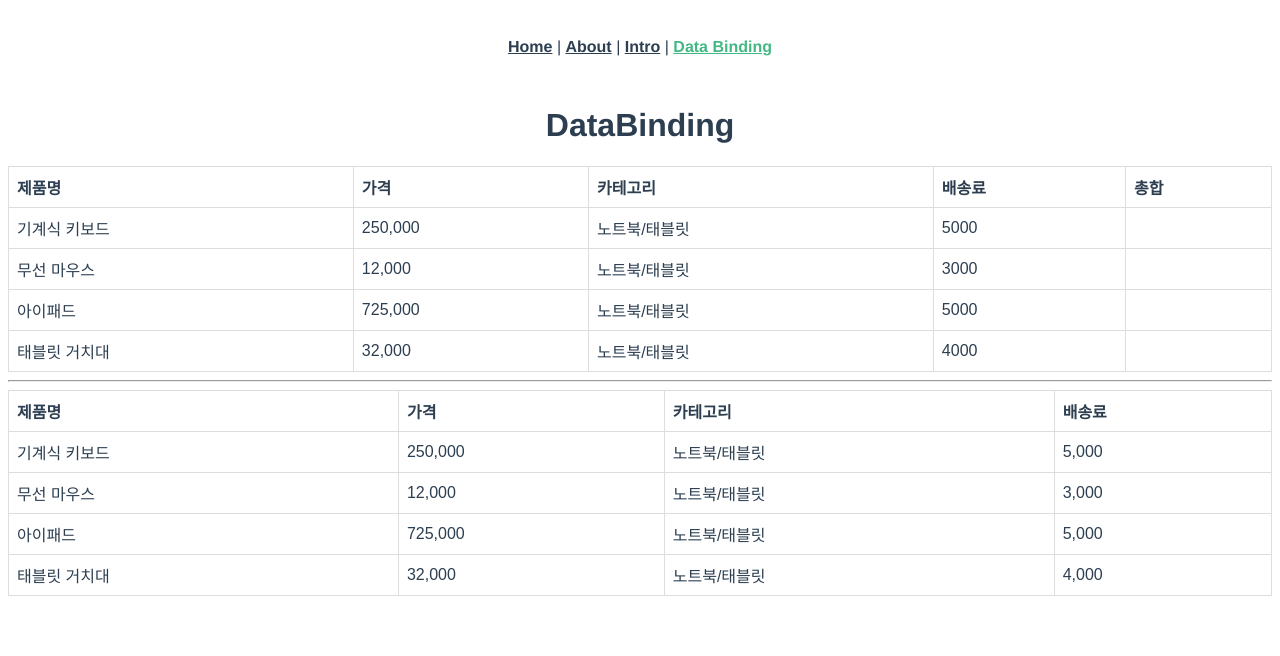
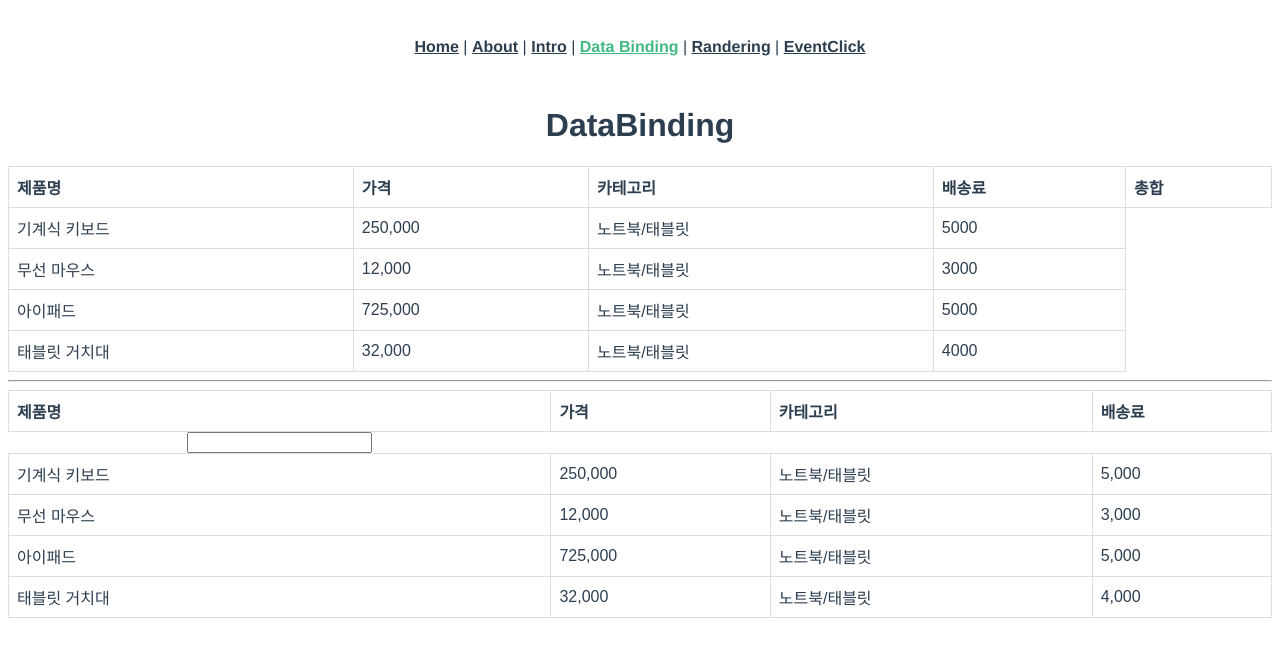
Before and after one commit to rlagnswo0505/Vue-Router-project, a Vue app: page /databindinglist in a window 1280 px wide. Shown: the top 656 px of the page. Built offline with nearby package versions, Linux system fonts and the light colour scheme.

Commit message:
if와 이벤트 클릭

```diff
--- a/src/App.vue
+++ b/src/App.vue
@@ -1,7 +1,7 @@
 <template>
   <nav>
-    <router-link to="/">Home</router-link> | <router-link to="/about">About</router-link> | <router-link to="/intro">Intro</router-link> |
-    <router-link to="/databindinglist">Data Binding</router-link>
+    <router-link to="/">Home</router-link> | <router-link to="/about">About</router-link> | <router-link to="/intro">Intro</router-link> | <router-link to="/databindinglist">Data Binding</router-link> | <router-link to="/randering">Randering</router-link> |
+    <router-link to="/eventclick">EventClick</router-link>
   </nav>
   <router-view />
 </template>
--- a/src/components/ProductItem.vue
+++ b/src/components/ProductItem.vue
@@ -1,21 +1,23 @@
 <template>
-  <td>{{ item.product_name }}</td>
-  <td>{{ getPrice }}</td>
-  <td>{{ item.category }}</td>
-  <td>{{ getDeliveryPrice }}</td>
+  <tr>
+    <td>{{ product.product_name }}</td>
+    <td>{{ getPrice }}</td>
+    <td>{{ product.category }}</td>
+    <td>{{ getDeliveryPrice }}</td>
+  </tr>
 </template>
 
 <script>
 export default {
   props: {
-    item: Object,
+    product: Object,
   },
   computed: {
     getPrice() {
-      return this.numberComma(this.item.price);
+      return this.numberComma(this.product.price);
     },
     getDeliveryPrice() {
-      return this.numberComma(this.item.delivery_price);
+      return this.numberComma(this.product.delivery_price);
     },
   },
   methods: {
--- a/src/router/index.js
+++ b/src/router/index.js
@@ -1,7 +1,9 @@
 import { createRouter, createWebHistory } from 'vue-router';
 import HomeView from '../views/HomeView.vue';
 import IntroduceView from '../views/IntroduceView.vue';
-import DataBindingList from '../views/DataBindingList.vue';
+import DataBindingListView from '../views/DataBindingListView.vue';
+import RanderingView from '../views/RanderingView.vue';
+import EventClickView from '../views/EventClickView.vue';
 
 const routes = [
   {
@@ -25,7 +27,17 @@ const routes = [
   {
     path: '/databindinglist',
     name: 'databindinglist',
-    component: DataBindingList,
+    component: DataBindingListView,
+  },
+  {
+    path: '/randering',
+    name: 'randering',
+    component: RanderingView,
+  },
+  {
+    path: '/eventclick',
+    name: 'eventclick',
+    component: EventClickView,
   },
 ];
 
--- a/src/views/DataBindingList.vue
+++ b/src/views/DataBindingListView.vue
@@ -17,7 +17,6 @@
           <td>{{ numberComma(item.price) }}</td>
           <td>{{ item.category }}</td>
           <td>{{ item.delivery_price }}</td>
-          <td>{{ item.total_price }}</td>
         </tr>
       </tbody>
     </table>
@@ -31,10 +30,9 @@
           <th>배송료</th>
         </tr>
       </thead>
+      <input type="text" name="kim" id="" />
       <tbody>
-        <tr :key="idx" v-for="(item, idx) in productList">
-          <ProductItem :item="item" />
-        </tr>
+        <ProductItem :product="item" :key="idx" v-for="(item, idx) in productList" />
       </tbody>
     </table>
   </div>
--- /dev/null
+++ b/src/views/EventClickView.vue
@@ -0,0 +1,28 @@
+<template>
+  <div>
+    <h1>이벤트 클릭</h1>
+    <button type="button" @click="increaseCnt(), printConsole()">Add 1</button>
+    <p>The counter is : {{ cnt }}</p>
+  </div>
+</template>
+
+<script>
+export default {
+  components: {},
+  data() {
+    return {
+      cnt: 0,
+    };
+  },
+  methods: {
+    increaseCnt() {
+      this.cnt++;
+    },
+    printConsole() {
+      console.log(this.cnt);
+    },
+  },
+};
+</script>
+
+<style scoped></style>
--- /dev/null
+++ b/src/views/RanderingView.vue
@@ -0,0 +1,27 @@
+<template>
+  <div>
+    <h1>Rendering</h1>
+    <input type="text" name="" v-model="type" id="" />
+    <!-- 해당 태그를 삭제 -->
+    <h1 v-if="type.toUpperCase() === 'A'">A</h1>
+    <h1 v-else-if="type.toUpperCase() === 'B'">B</h1>
+    <h1 v-else>C</h1>
+    <hr />
+    <!-- display none으로 처리 -->
+    <h1 v-show="type === 'A'">A</h1>
+    <h1 v-show="type === 'B'">B</h1>
+    <h1 v-show="type !== 'A' && type !== 'B'">C</h1>
+  </div>
+</template>
+
+<script>
+export default {
+  data() {
+    return {
+      type: 'A',
+    };
+  },
+};
+</script>
+
+<style></style>
```
